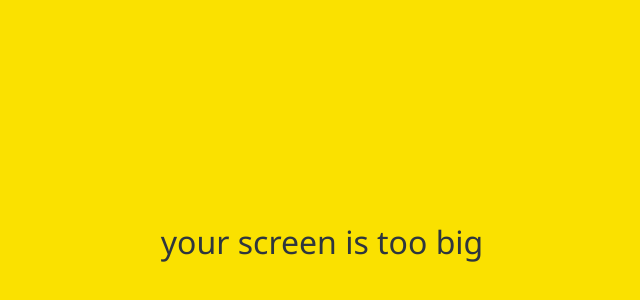
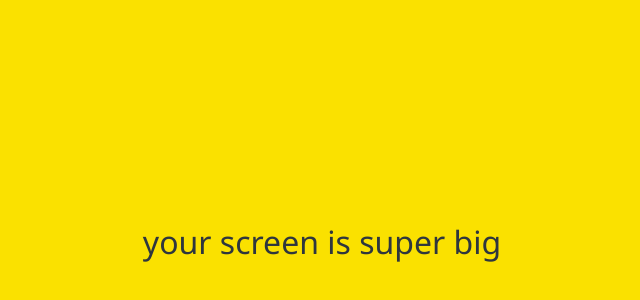
Before and after one commit to fjrzl174/cocoa-clone-2022, a plain HTML site: page friends.html in a window 1280 px wide. Shown: the part 158-458 px from the top of the page, without its empty margins (318-958 px from the left). Drawn offline with Linux system fonts and the light colour scheme.

Commit message:
too -> super

```diff
--- a/friends.html
+++ b/friends.html
@@ -103,7 +103,7 @@
   </div>
 
   <div id="no-mobile">
-    <span>your screen is too big</span>
+    <span>your screen is super big</span>
   </div>
 
   <script
```
